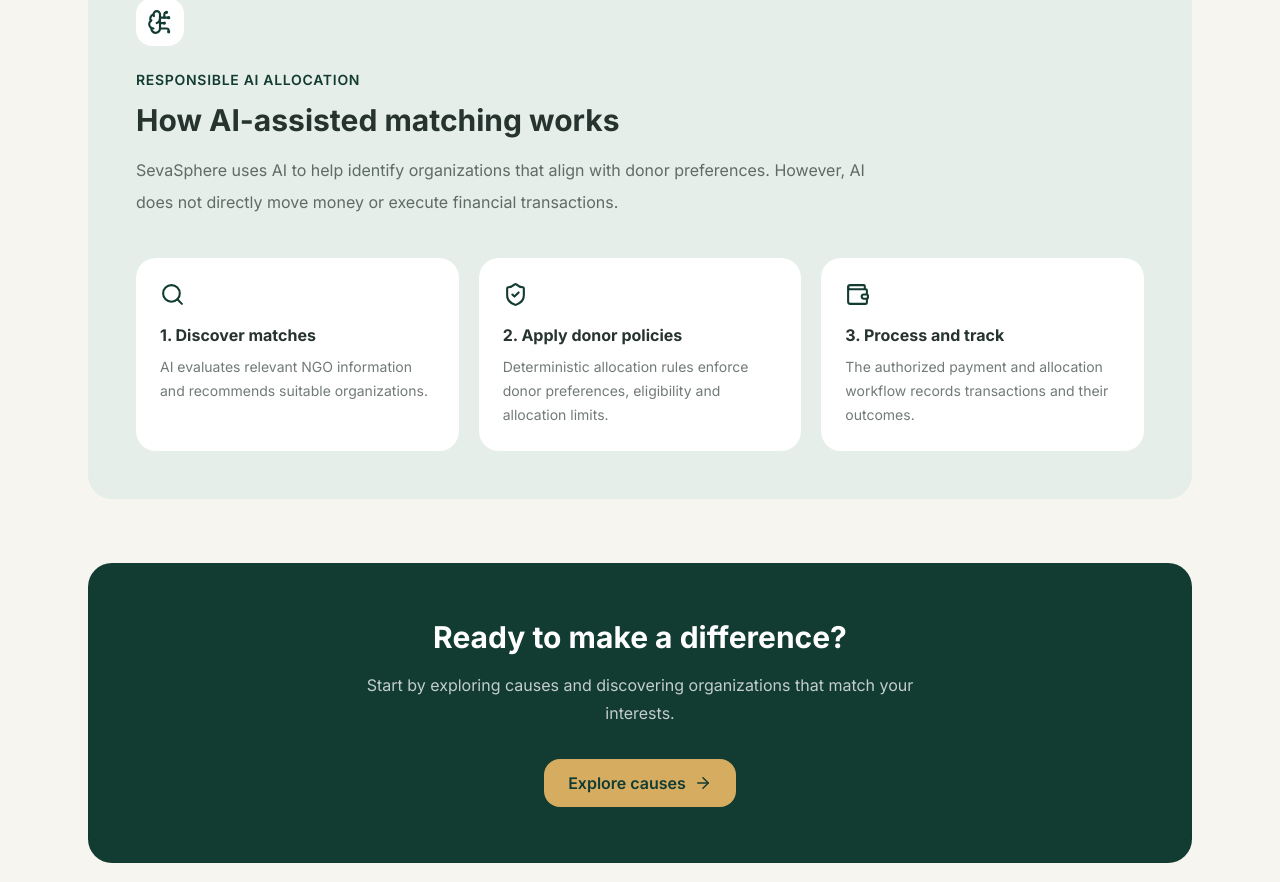
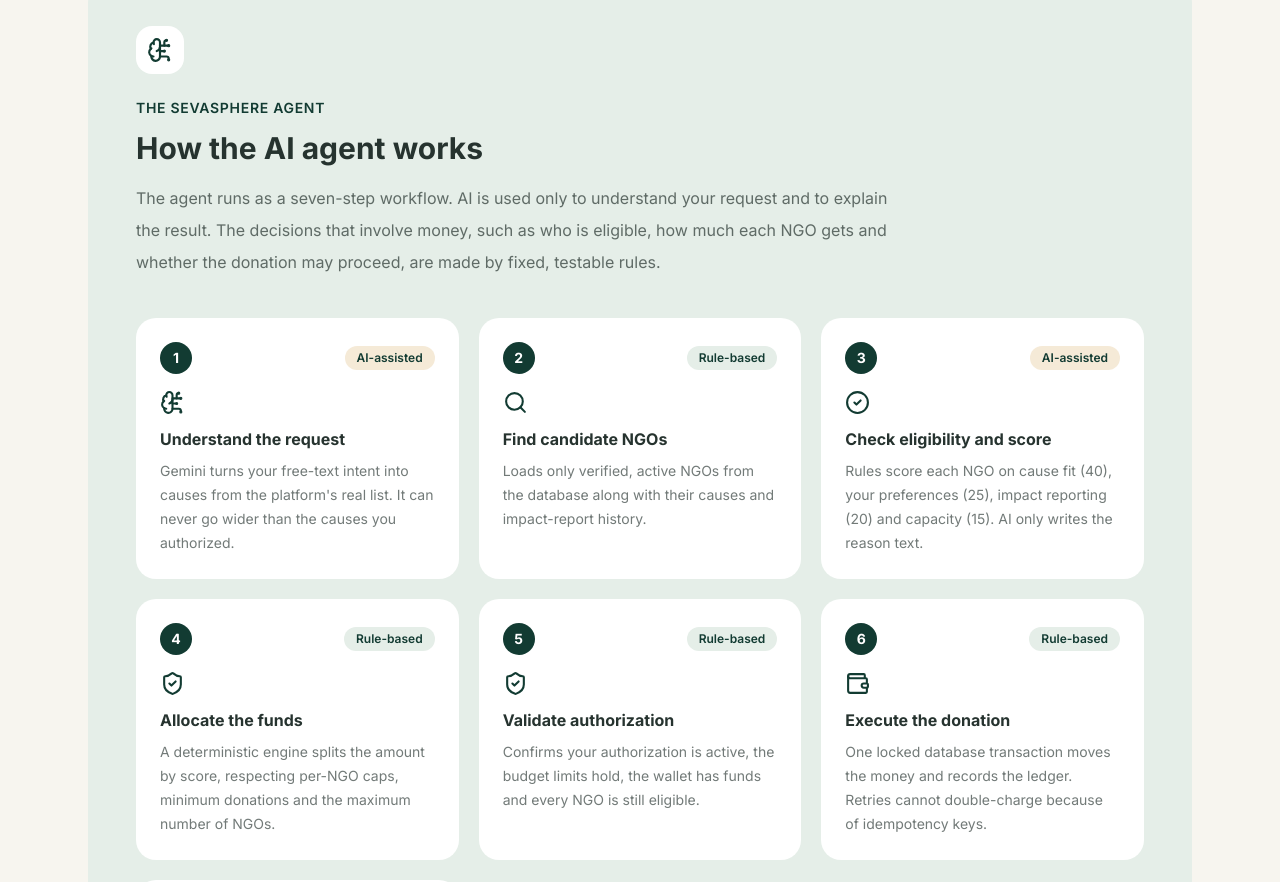
Before and after one commit to yashica-kuki/SevaSphere, a React (Vite) app in the folder client/: page /how-it-works in a window 1280 px wide. Shown: the part 1871-2753 px from the top of the page. Built offline with nearby package versions, Linux system fonts and the light colour scheme; no server answers.

Commit message:
Fix Workflow

```diff
--- a/client/src/pages/Home.jsx
+++ b/client/src/pages/Home.jsx
@@ -14,6 +14,10 @@ import {
   PawPrint,
   LoaderCircle,
   MapPin,
+  Search,
+  BrainCircuit,
+  Wallet,
+  FileText,
 } from "lucide-react";
 
 import Navbar from "../components/layout/Navbar.jsx";
@@ -177,7 +181,7 @@ export default function Home() {
                 loading="eager"
               />
               <div className="absolute -bottom-6 left-6 right-6 rounded-2xl border border-white/20 bg-[#123B32]/90 p-5 backdrop-blur sm:right-auto sm:max-w-sm">
-                <p className="text-sm text-white/60">The SevaKarma approach</p>
+                <p className="text-sm text-white/60">The SevaSphere approach</p>
                 <p className="mt-1 text-lg font-bold">Choose a cause. Discover verified NGOs. Follow transparent impact.</p>
               </div>
             </div>
@@ -384,37 +388,49 @@ export default function Home() {
             <SectionTitle
               eyebrow="Simple. Transparent. Meaningful."
               title="How SevaSphere works."
-              description="A straightforward journey from your intention to make a difference to understanding the impact."
+              description="Tell the SevaSphere Agent what you care about once. It finds the right verified NGOs, splits your donation by clear rules, and only acts inside limits you authorize."
             />
 
-            <div className="grid gap-6 md:grid-cols-3">
+            <div className="grid gap-6 md:grid-cols-2 lg:grid-cols-4">
               {[
                 {
                   number: "01",
-                  title: "Discover",
+                  icon: Search,
+                  title: "Set your purpose",
                   description:
-                    "Explore causes and verified NGOs that align with your interests.",
+                    "Choose the causes you care about, or describe your intent in plain words. Set your limits: monthly budget, per-NGO cap and number of NGOs.",
                 },
                 {
                   number: "02",
-                  title: "Donate",
+                  icon: BrainCircuit,
+                  title: "The Agent finds matches",
                   description:
-                    "Make a contribution and define how your donation should be allocated.",
+                    "The AI agent reads your request and looks across verified, active NGOs. Each NGO is scored on cause fit, your preferences, impact reporting and capacity.",
                 },
                 {
                   number: "03",
-                  title: "Track impact",
+                  icon: ShieldCheck,
+                  title: "Rules split the funds",
                   description:
-                    "Follow allocations and impact reports to understand where your support goes.",
+                    "A deterministic allocation engine, not the AI, decides who is eligible and how much each NGO receives. You preview the split before anything moves.",
                 },
-              ].map((item) => (
-                <div
-                  key={item.number}
-                  className="rounded-2xl bg-white p-8"
-                >
+                {
+                  number: "04",
+                  icon: Wallet,
+                  title: "Authorize and donate",
+                  description:
+                    "Nothing happens without your authorization. The agent validates your limits and wallet, then donates once or on a schedule. Revoke any time.",
+                },
+              ].map((item) => {
+                const Icon = item.icon;
+                return (
+                  <div key={item.number} className="rounded-2xl bg-white p-8">
+                    <div className="flex items-center justify-between">
                       <p className="text-4xl font-extrabold text-[#D6AD60]">
                         {item.number}
                       </p>
+                      <Icon className="text-[#123B32]" size={26} />
+                    </div>
 
                     <h3 className="mt-5 text-xl font-bold text-[#123B32]">
                       {item.title}
@@ -424,7 +440,30 @@ export default function Home() {
                       {item.description}
                     </p>
                   </div>
-              ))}
+                );
+              })}
+            </div>
+
+            <div className="mt-6 flex flex-col gap-4 rounded-2xl bg-white p-8 md:flex-row md:items-center">
+              <div className="inline-flex shrink-0 rounded-xl bg-[#E5EEE8] p-3">
+                <FileText className="text-[#123B32]" size={26} />
+              </div>
+              <div className="flex-1">
+                <h3 className="text-xl font-bold text-[#123B32]">
+                  05 · Understand the outcome
+                </h3>
+                <p className="mt-2 leading-7 text-gray-600">
+                  The agent explains what it did in plain language, based only
+                  on the committed facts. Every step is recorded, and you can
+                  follow your donations and the impact reports NGOs publish.
+                </p>
+              </div>
+              <Link
+                to="/how-it-works"
+                className="inline-flex shrink-0 items-center gap-2 font-semibold text-[#123B32] hover:text-[#B18A45]"
+              >
+                See the full workflow <ArrowRight size={16} />
+              </Link>
             </div>
           </div>
         </section>
--- a/client/src/pages/HowItWorks.jsx
+++ b/client/src/pages/HowItWorks.jsx
@@ -20,31 +20,31 @@ const donorSteps = [
     icon: UserPlus,
     title: "Create an account",
     description:
-      "Register as a donor and set up your donor profile.",
+      "Register as a donor and top up your simulated wallet to fund donations.",
   },
   {
     icon: Search,
     title: "Explore causes and NGOs",
     description:
-      "Discover verified organizations and choose the causes you care about.",
+      "Browse verified organizations, read their impact reports and save favourites.",
   },
   {
     icon: BrainCircuit,
-    title: "Get AI-assisted recommendations",
+    title: "Set your purpose and limits",
     description:
-      "The matching system recommends suitable NGOs based on your selected preferences and donation policies.",
+      "Pick your causes and set a monthly budget, a per-NGO cap and the maximum number of NGOs. Then authorize the SevaSphere Agent to act within those limits.",
   },
   {
     icon: Wallet,
-    title: "Contribute securely",
+    title: "Let the agent donate",
     description:
-      "Make a donation through the supported payment flow and track its transaction status.",
+      "Describe what you want in plain words, preview the split, and confirm. Or schedule a recurring donation that the agent runs for you.",
   },
   {
     icon: FileText,
     title: "Follow your impact",
     description:
-      "Explore donation allocations and impact reports submitted by organizations.",
+      "See exactly which NGOs received what, read the agent's explanation, and review impact reports with evidence.",
   },
 ];
 
@@ -81,6 +81,58 @@ const ngoSteps = [
   },
 ];
 
+const agentSteps = [
+  {
+    icon: BrainCircuit,
+    ai: true,
+    title: "Understand the request",
+    description:
+      "Gemini turns your free-text intent into causes from the platform's real list. It can never go wider than the causes you authorized.",
+  },
+  {
+    icon: Search,
+    ai: false,
+    title: "Find candidate NGOs",
+    description:
+      "Loads only verified, active NGOs from the database along with their causes and impact-report history.",
+  },
+  {
+    icon: CheckCircle2,
+    ai: true,
+    title: "Check eligibility and score",
+    description:
+      "Rules score each NGO on cause fit (40), your preferences (25), impact reporting (20) and capacity (15). AI only writes the reason text.",
+  },
+  {
+    icon: ShieldCheck,
+    ai: false,
+    title: "Allocate the funds",
+    description:
+      "A deterministic engine splits the amount by score, respecting per-NGO caps, minimum donations and the maximum number of NGOs.",
+  },
+  {
+    icon: ShieldCheck,
+    ai: false,
+    title: "Validate authorization",
+    description:
+      "Confirms your authorization is active, the budget limits hold, the wallet has funds and every NGO is still eligible.",
+  },
+  {
+    icon: Wallet,
+    ai: false,
+    title: "Execute the donation",
+    description:
+      "One locked database transaction moves the money and records the ledger. Retries cannot double-charge because of idempotency keys.",
+  },
+  {
+    icon: FileText,
+    ai: true,
+    title: "Explain the outcome",
+    description:
+      "Gemini summarises what actually happened using only the committed facts, with a plain template if AI is unavailable.",
+  },
+];
+
 export default function HowItWorks() {
   return (
     <div className="min-h-screen bg-ivory">
@@ -98,7 +150,7 @@ export default function HowItWorks() {
 
           <p className="mt-5 max-w-2xl leading-8 text-white/75">
             From discovering a cause to tracking its impact, here's how
-            donors, NGOs and responsible AI work together.
+            donors, NGOs and the SevaSphere Agent work together.
           </p>
         </div>
       </section>
@@ -203,54 +255,57 @@ export default function HowItWorks() {
             </div>
 
             <p className="mt-6 text-sm font-semibold uppercase tracking-wider text-forest">
-              Responsible AI allocation
+              The SevaSphere Agent
             </p>
 
             <h2 className="mt-3 text-3xl font-bold text-charcoal">
-              How AI-assisted matching works
+              How the AI agent works
             </h2>
 
             <p className="mt-4 leading-8 text-charcoal/70">
-              SevaSphere uses AI to help identify organizations that
-              align with donor preferences. However, AI does not directly
-              move money or execute financial transactions.
+              The agent runs as a seven-step workflow. AI is used only to
+              understand your request and to explain the result. The decisions
+              that involve money, such as who is eligible, how much each NGO
+              gets and whether the donation may proceed, are made by fixed,
+              testable rules.
             </p>
           </div>
 
-          <div className="mt-10 grid gap-5 md:grid-cols-3">
-            <div className="rounded-2xl bg-white p-6">
-              <Search className="text-forest" size={25} />
-              <h3 className="mt-4 font-bold text-charcoal">
-                1. Discover matches
-              </h3>
-              <p className="mt-2 text-sm leading-6 text-charcoal/65">
-                AI evaluates relevant NGO information and recommends
-                suitable organizations.
-              </p>
-            </div>
+          <ol className="mt-10 grid gap-5 md:grid-cols-2 lg:grid-cols-3">
+            {agentSteps.map((step, index) => {
+              const Icon = step.icon;
+              return (
+                <li key={step.title} className="rounded-2xl bg-white p-6">
+                  <div className="flex items-center justify-between">
+                    <span className="flex h-8 w-8 items-center justify-center rounded-full bg-forest text-sm font-bold text-white">
+                      {index + 1}
+                    </span>
+                    <span
+                      className={`rounded-full px-3 py-1 text-xs font-semibold ${
+                        step.ai
+                          ? "bg-gold/25 text-forest"
+                          : "bg-sage text-forest"
+                      }`}
+                    >
+                      {step.ai ? "AI-assisted" : "Rule-based"}
+                    </span>
+                  </div>
+                  <Icon className="mt-4 text-forest" size={25} />
+                  <h3 className="mt-3 font-bold text-charcoal">{step.title}</h3>
+                  <p className="mt-2 text-sm leading-6 text-charcoal/65">
+                    {step.description}
+                  </p>
+                </li>
+              );
+            })}
+          </ol>
 
-            <div className="rounded-2xl bg-white p-6">
-              <ShieldCheck className="text-forest" size={25} />
-              <h3 className="mt-4 font-bold text-charcoal">
-                2. Apply donor policies
-              </h3>
-              <p className="mt-2 text-sm leading-6 text-charcoal/65">
-                Deterministic allocation rules enforce donor preferences,
-                eligibility and allocation limits.
-              </p>
-            </div>
-
-            <div className="rounded-2xl bg-white p-6">
-              <Wallet className="text-forest" size={25} />
-              <h3 className="mt-4 font-bold text-charcoal">
-                3. Process and track
-              </h3>
-              <p className="mt-2 text-sm leading-6 text-charcoal/65">
-                The authorized payment and allocation workflow records
-                transactions and their outcomes.
-              </p>
-            </div>
-          </div>
+          <p className="mt-8 max-w-3xl text-sm leading-7 text-charcoal/70">
+            Every step is logged with its input, output and timing. A preview
+            runs the same workflow but stops before any money moves. If a
+            check fails, the agent stops and tells you the exact reason, and
+            no donation is made.
+          </p>
         </section>
 
         <section className="mt-16 rounded-3xl bg-forest px-8 py-14 text-center text-white">
```
Lines whose indentation alone changed are shown as unchanged.
